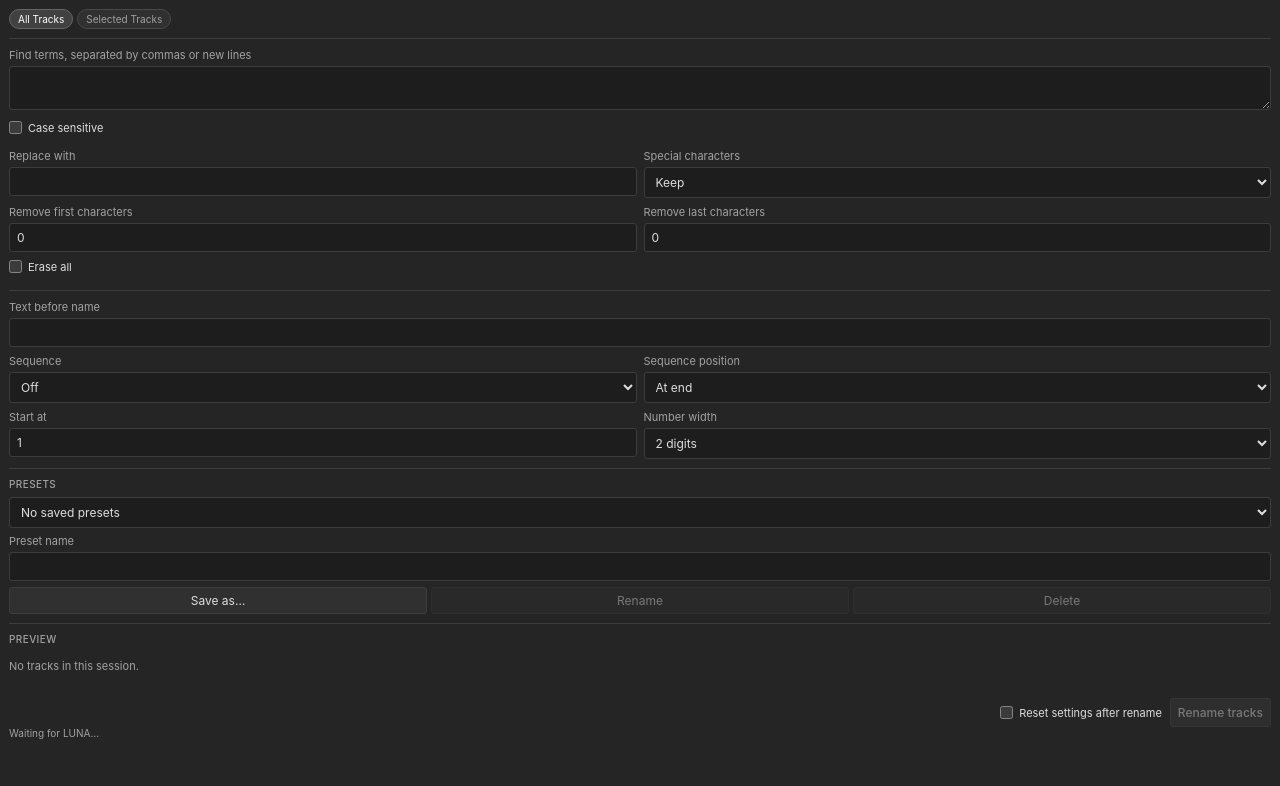
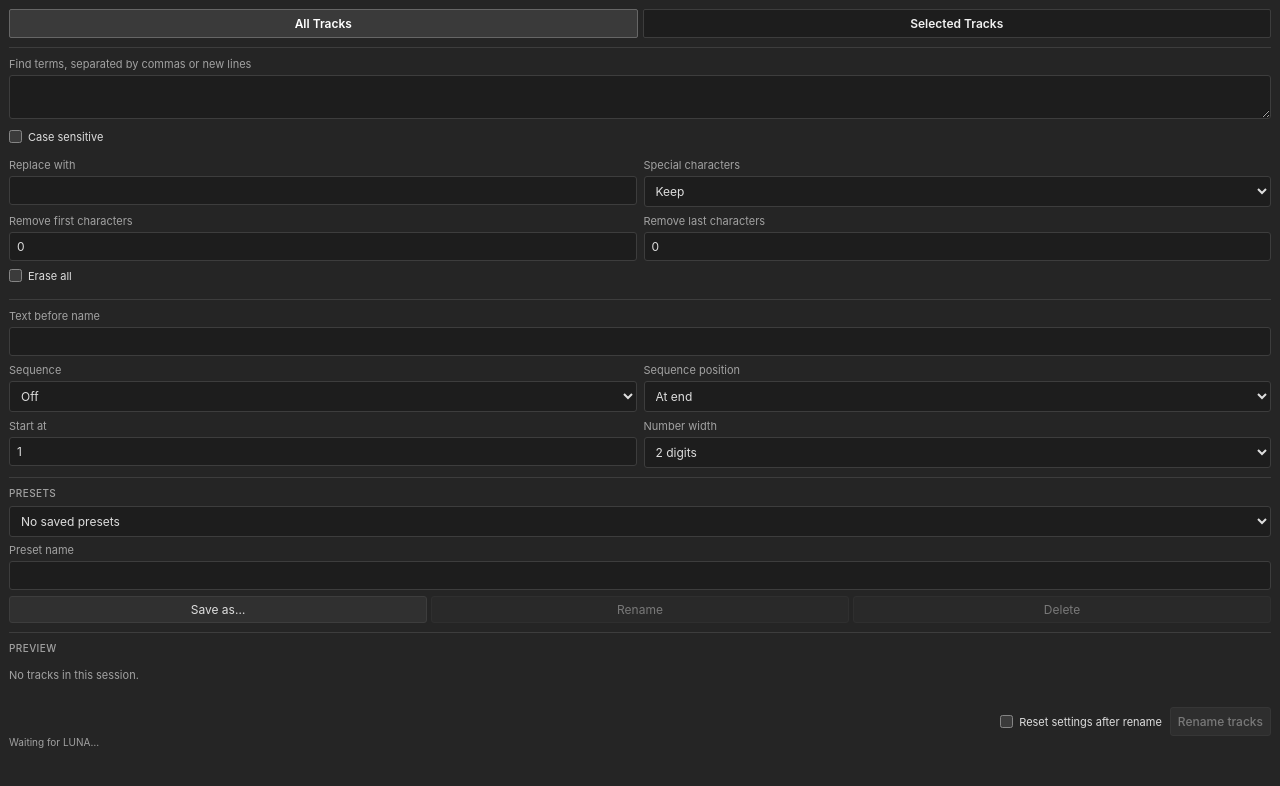
Before and after one commit to Fourdogslong/Luna-Batch-Track-Rename-Add-On, a website: page index.html in a window 1280 px wide. Drawn offline with Linux system fonts and the light colour scheme.

Commit message:
Match track scope buttons to LUNA categories

```diff
--- a/index.html
+++ b/index.html
@@ -22,13 +22,13 @@
     section:first-child { padding-top: 2px; }
     section:last-of-type { border-bottom: 0; }
     h2 { margin: 0 0 7px; color: var(--subtle); font-size: 10px; font-weight: 500; letter-spacing: .04em; text-transform: uppercase; }
-    .scope { display: inline-flex; align-items: center; gap: 4px; max-width: 100%; }
+    .scope { display: grid; grid-template-columns: 1fr 1fr; gap: 5px; }
     button, input, textarea, select { min-width: 0; color: var(--copy); font: inherit; }
     button { border: 1px solid transparent; border-radius: 3px; background: transparent; padding: 6px 7px; cursor: pointer; }
     button:hover:not(:disabled) { background: #343434; }
-    .scope button { border: 1px solid #494949; border-radius: 10px; background: #303030; padding: 3px 8px; color: var(--subtle); font-size: 10px; line-height: 1.2; white-space: nowrap; }
-    .scope button:hover:not(:disabled) { background: #3a3a3a; color: var(--copy); }
-    .scope button.active { border-color: #666; background: #414141; color: #fff; }
+    .scope button { border: 1px solid #3d3d3d; border-radius: 2px; background: #1d1d1d; padding: 6px 7px; color: #f0f0f0; font: inherit; font-weight: 600; white-space: nowrap; }
+    .scope button:hover:not(:disabled) { background: #303030; }
+    .scope button.active { border-color: #666; background: #3a3a3a; color: #fff; }
     button:disabled { opacity: .45; cursor: default; }
     label { display: block; margin: 0 0 4px; color: var(--subtle); font-size: 11px; }
     textarea, input[type="text"], input[type="number"], select {
```
